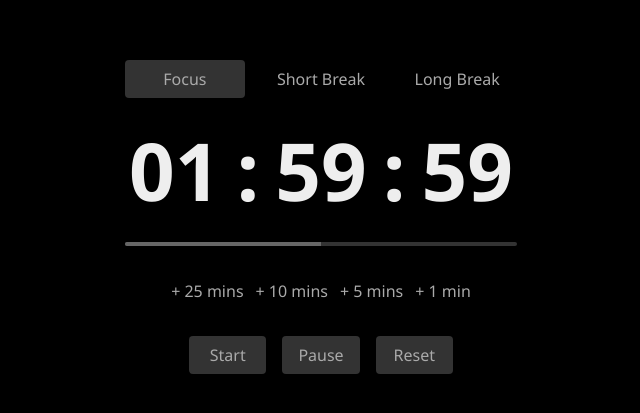
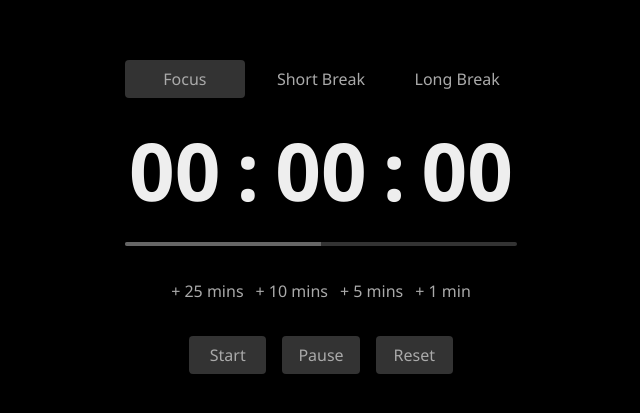
Before and after one commit to nhphong0410/vuejs-cheap-pomodoro-timer, a Vue app: page / in a window 1280 px wide. Shown: the part 183-596 px from the top of the page, without its empty margins (319-959 px from the left). Built offline with nearby package versions, Linux system fonts and the light colour scheme; the HTML template or start-up script is replaced by a standard one.

Commit message:
Blah blah blah

```diff
--- a/src/App.vue
+++ b/src/App.vue
@@ -4,16 +4,23 @@ import { ref } from 'vue'
 import ButtonComponent from './components/ButtonComponent.vue'
 import ProgressComponent from './components/ProgressComponent.vue'
 import TimerComponent from './components/TimerComponent.vue'
+
 import { EButtonTypes, ETabs } from './utils/enums'
+import { useTimerStore } from './stores/timer'
+
+const activeTab = ref<ETabs>(ETabs.Focus)
+
+const timerStore = useTimerStore()
 
 const snoozeTimes = [25, 10, 5, 1]
-
-const activeTab = ref<ETabs>(ETabs.Focus)
 
 const isActive = (tab: ETabs) => activeTab.value === tab
 const snoozeButtonPostFix = (time: number) => Number(time) > 1 ? 's' : ''
 
-const handleTabClick = (tab: ETabs) => activeTab.value = tab
+const handleTabClick = (tab: ETabs) => {
+  activeTab.value = tab
+  timerStore.updateTimerFromTab(tab)
+}
 </script>
 
 <template>
--- a/src/components/ButtonComponent.vue
+++ b/src/components/ButtonComponent.vue
@@ -1,6 +1,6 @@
 <script lang='ts' setup>
+import { computed } from 'vue'
 import { EButtonTypes } from '@/utils/enums'
-import { computed } from 'vue'
 
 export type ButtonProps = {
   type?: EButtonTypes;
--- a/src/components/TimerComponent.vue
+++ b/src/components/TimerComponent.vue
@@ -1,12 +1,18 @@
-<script lang='ts' setup></script>
+<script lang='ts' setup>
+import { useTimerStore } from '@/stores/timer';
+
+const timerStore = useTimerStore()
+
+const formatTime = (time: number) => time.toString().padStart(2, '0')
+</script>
 
 <template>
   <div class='timer-container'>
-    <span>01</span>
+    <span>{{ formatTime(timerStore.timer.h) }}</span>
     <span>:</span>
-    <span>59</span>
+    <span>{{ formatTime(timerStore.timer.m) }}</span>
     <span>:</span>
-    <span>59</span>
+    <span>{{ formatTime(timerStore.timer.s) }}</span>
   </div>
 </template>
 
--- /dev/null
+++ b/src/stores/timer.ts
@@ -0,0 +1,34 @@
+import { ref } from 'vue'
+import { defineStore } from 'pinia'
+
+import type { ETabs } from '@/utils/enums'
+import { TimerAmounts } from '@/utils/constants'
+
+export const useTimerStore = defineStore('timer', () => {
+  const timer = ref({
+    h: 0,
+    m: 0,
+    s: 0
+  })
+
+  const updateTimer = (h?: number, m?: number, s?: number) => {
+    if (h !== undefined) {
+      timer.value.h = h
+    }
+    if (m !== undefined) {
+      timer.value.m = m
+    }
+    if (s !== undefined) {
+      timer.value.s = s
+    }
+  }
+  const updateTimerFromTab = (tab: ETabs) => {
+    updateTimer(...TimerAmounts[tab])
+  }
+
+  return {
+    timer,
+    updateTimer,
+    updateTimerFromTab
+  }
+})
--- /dev/null
+++ b/src/utils/constants.ts
@@ -0,0 +1,7 @@
+import { ETabs } from './enums';
+
+export const TimerAmounts = {
+  [ETabs.Focus]: [0, 30, 0],
+  [ETabs.ShortBreak]: [0, 5, 0],
+  [ETabs.LongBreak]: [0, 15, 0],
+}
```
Also changed, not shown: src/stores/counter.ts (deleted, +0 -12 lines).
